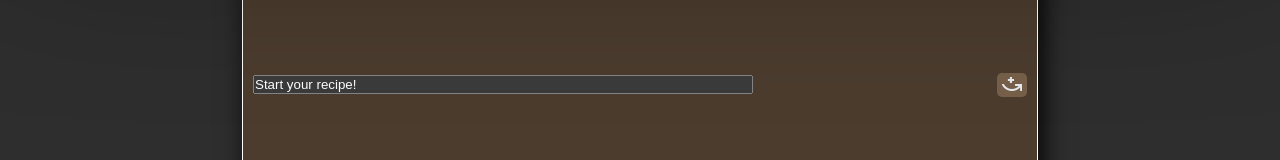
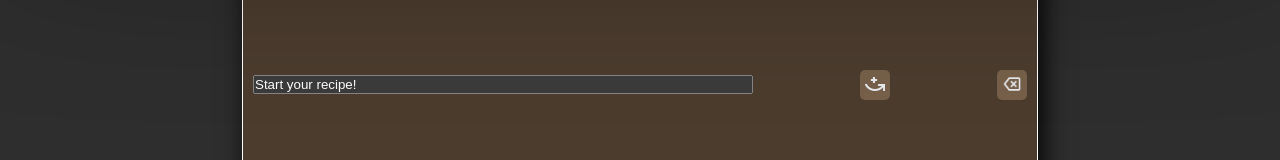
Before and after one commit to orzcode/foodcard, a React (Vite) app: page / in a window 1280 px wide. Shown: the part 187-347 px from the top of the page. Built offline with nearby package versions, Linux system fonts and the light colour scheme.

Commit message:
delete button

```diff
--- a/src/components/ActionButton.jsx
+++ b/src/components/ActionButton.jsx
@@ -1,8 +1,7 @@
 import React from "react";
-import updateIcon from '../assets/update.png';
 
-function ActionButton({ handleAction }) {
-  return <button onClick={handleAction}><img src={updateIcon} /></button>;
+function ActionButton({ handleAction, icon }) {
+  return <button onClick={handleAction}><img src={icon} /></button>;
 }
 
 export default ActionButton;
--- a/src/components/InputField.jsx
+++ b/src/components/InputField.jsx
@@ -5,9 +5,18 @@ import {
   handleValueChange,
   handleAction,
 } from "./inputUtils";
+import updateIcon from '../assets/update.png';
+import deleteIcon from '../assets/delete.png';
 
 function InputField(props) {
   const [value, setValue] = useState(props.initialValue || "");
+
+  const handleDelete = () => {
+    props.setRecipe((prevRecipe) => {
+      const updatedArray = prevRecipe[props.propName].filter((_, i) => i !== props.index);
+      return { ...prevRecipe, [props.propName]: updatedArray };
+    });
+  };
 
   return (
     <div className="fieldAndButton">
@@ -24,6 +33,11 @@ function InputField(props) {
         handleAction={() =>
           handleAction({ actionType: props.actionType, value, setValue, ...props })
         }
+        icon={updateIcon}
+      />
+      <ActionButton
+        handleAction={handleDelete}
+        icon={deleteIcon}
       />
     </div>
   );
--- a/src/styles/InputPane.css
+++ b/src/styles/InputPane.css
@@ -98,6 +98,7 @@
     justify-content: center;
 
     width: clamp(3rem, 2vw, 3.2rem);
+    height: clamp(3rem, 2vw, 3.2rem);
   }
 
   button img {
```
Also changed, not shown: src/assets/delete.png (added).
